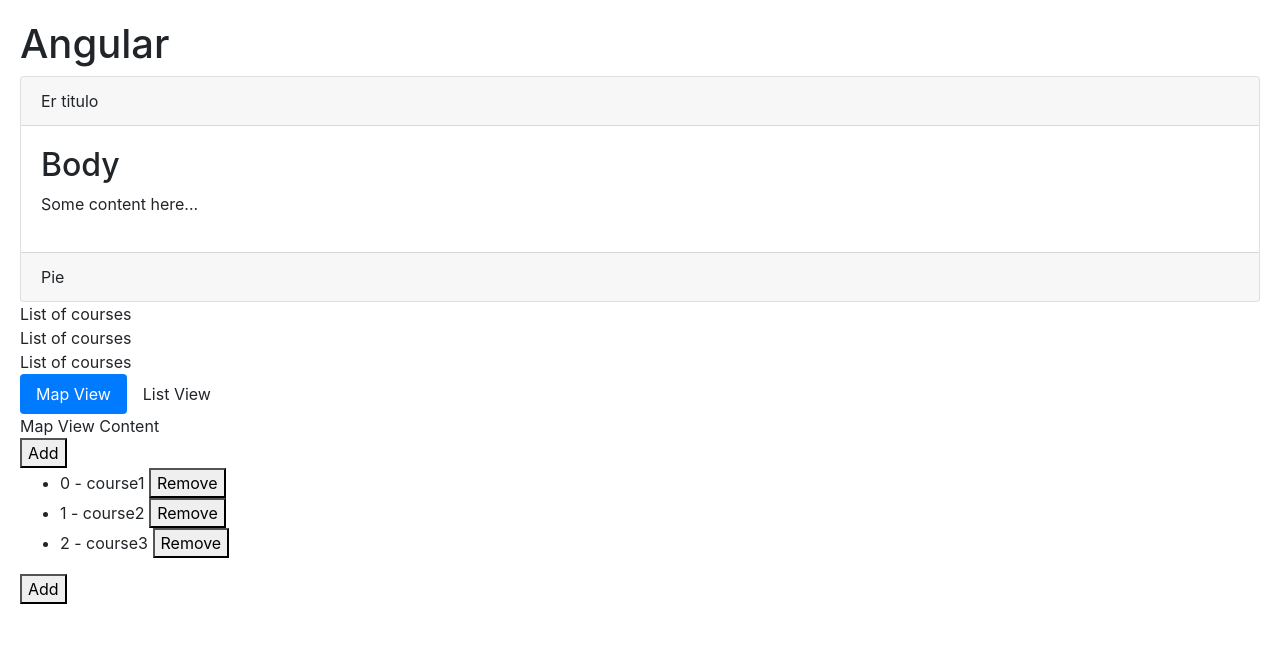
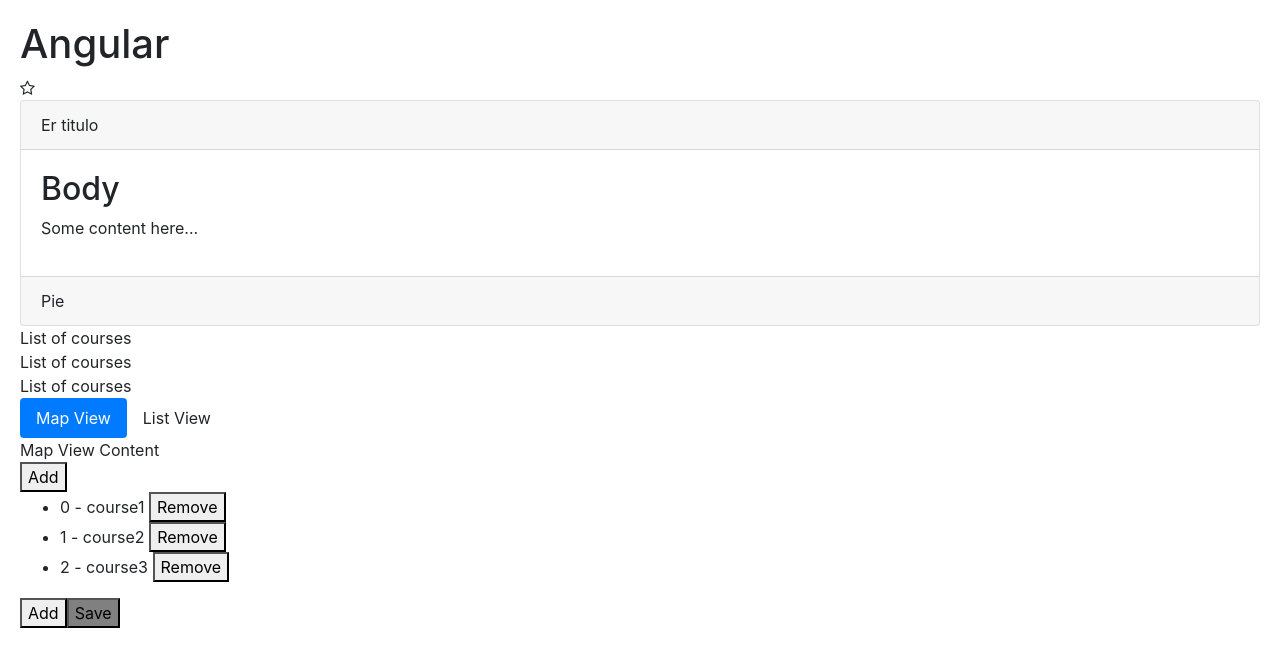
Before and after one commit to TurinTur/Angular, an Angular app: page / in a window 1280 px wide. Shown: the top 666 px of the page. Built offline with nearby package versions, Linux system fonts and the light colour scheme.

Commit message:
073 safe traversal Operator

```diff
--- a/src/app/app.component.html
+++ b/src/app/app.component.html
@@ -1,66 +1,6 @@
 <h1>Angular</h1>
 
-<!-- <courses></courses>
-<app-favorite [is-favorite]="post.isFavorite" (change)="onFavoriteChanged($event)"></app-favorite>     -->     <!-- is-favorite es input, change es output -->
+<!-- <courses></courses>-->
+<app-favorite [is-favorite]="post.isFavorite" (change)="onFavoriteChanged($event)"></app-favorite>          <!-- is-favorite es input, change es output -->
 
-<bootstrap-panel>
-    <div class="heading">Er titulo</div>
-    <div class="body">
-        <h2>Body</h2>
-        <p>Some content here...</p>
-    </div>
-    <ng-container class="footer">Pie</ng-container>  <!-- ng-containter le pasa a ng-content lo que haya dentro (Pie) en vez de pasar el contenedor entero (como pasa con los divs de arriba)  -->
-</bootstrap-panel>
-
-
-<div *ngIf="courses.length > 0">     <!-- si la expresión es true, el elemento se renderizará -->
-    List of courses
-</div>
-<div *ngIf="courses.length == 0">
-     No courses yet
-</div>
-
-<div *ngIf="courses.length > 0;else noCourses ">     <!-- Se puede hacer con algo mas parecido a if/else-->
-    List of courses
-</div>
-<ng-template #noCourses>
-        No courses yet
-</ng-template>
-<ng-template #coursesList>
-        List of courses
-</ng-template>
-
-<div *ngIf="courses.length > 0; then coursesList else noCourses"></div>  <!-- 3ª forma de hacerlo, usando solo ng-templates-->
-<!-- El asterisco * indica que Angular reescribirá todo usando ng-template. El div de arriba sería equivalente a:
-<ng-template [ngIf]="courses.length > 0">
-    <div>
-        List of courses
-    </div>
-</ng-template>
-<ng-template [ngIf]="!(courses.length > 0)">
-      <div>
-        No courses yet
-    </div>
-</ng-template>
--->
-<div [hidden]="true">
-    Otra forma de ocultar un elemento, con el atributo hidden
-</div>
-
-<ul class="nav nav-pills">
-    <li class="nav-item "><a  class="nav-link" [class.active]="viewMode == 'map'" (click)="viewMode='map'"> Map View</a></li>
-    <li class="nav-item"><a  class="nav-link" [class.active]="viewMode == 'list'" (click)="viewMode='list'">List View</a></li>
-</ul>
-<div [ngSwitch]="viewMode">                             <!-- Switch structure-->
-    <div *ngSwitchCase="'map'">Map View Content</div>
-    <div *ngSwitchCase="'list'">List view Content</div>
-    <div *ngSwitchDefault>default</div>
-</div>
-<button (click)="onAdd()">Add</button>
-<ul>
-    <li *ngFor="let course of arrayCourses; index as i; trackBy: trackCourse">      <!-- index te da aceso al indice real. first, last, even, odd tambien disponibles -->
-       {{i}} -  {{course.name}}                                                     <!-- se pasa solo una referencia de función al trackBy, sin ()-->
-       <button (click)="onRemove(course)">Remove</button>
-    </li>
-</ul>
-<button (click)="loadCourses()">Add</button>
+<app-directive></app-directive>
--- a/src/app/app.component.ts
+++ b/src/app/app.component.ts
@@ -28,32 +28,4 @@
     console.log("Favorite Changed: ", eventArgs);
   }
 
-  arrayCourses = [
-    { id:1, name : 'course1'},
-    { id:2, name : 'course2'},
-    { id:3, name : 'course3'},
-  ]
-
-  onAdd (){
-    this.arrayCourses.push({id:4,name:'course4'});
-  }
-
-  onRemove(course){
-    let index = this.arrayCourses.indexOf(course);
-    console.log(index);
-    this.arrayCourses.splice(index, 1);
-  }
-
-  loadCourses(){                      // cada vez que se cargan los cursos, Angular tiene que recontruir esa parte del DOM, incluso si son los mismos objetos con los mismos valores.
-    this.arrayCourses = [             // se puede evitar eso, optimizando el sitio web, con trackBy. ver trackBy: trackCourse en el for del html
-      { id:1, name : 'course1'},
-      { id:2, name : 'course2'},
-      { id:3, name : 'course3'},
-    ]
-  }
-
-  trackCourse(index, course){
-      course ? course.id : undefined;   //como el id es el mismo, el botón loadCourses dejará de re-renderizar la lista de cursos
-  }
-
 }
--- a/src/app/directive/directive.component.html
+++ b/src/app/directive/directive.component.html
@@ -1,3 +1,72 @@
-<p>
-  directive works!
-</p>
+<bootstrap-panel>
+    <div class="heading">Er titulo</div>
+    <div class="body">
+        <h2>Body</h2>
+        <p>Some content here...</p>
+    </div>
+    <ng-container class="footer">Pie</ng-container>  <!-- ng-containter le pasa a ng-content lo que haya dentro (Pie) en vez de pasar el contenedor entero (como pasa con los divs de arriba)  -->
+</bootstrap-panel>
+
+
+<div *ngIf="courses.length > 0">     <!-- si la expresión es true, el elemento se renderizará -->
+    List of courses
+</div>
+<div *ngIf="courses.length == 0">
+     No courses yet
+</div>
+
+<div *ngIf="courses.length > 0;else noCourses ">     <!-- Se puede hacer con algo mas parecido a if/else-->
+    List of courses
+</div>
+<ng-template #noCourses>
+        No courses yet
+</ng-template>
+<ng-template #coursesList>
+        List of courses
+</ng-template>
+
+<div *ngIf="courses.length > 0; then coursesList else noCourses"></div>  <!-- 3ª forma de hacerlo, usando solo ng-templates-->
+<!-- El asterisco * indica que Angular reescribirá todo usando ng-template. El div de arriba sería equivalente a:
+<ng-template [ngIf]="courses.length > 0">
+    <div>
+        List of courses
+    </div>
+</ng-template>
+<ng-template [ngIf]="!(courses.length > 0)">
+      <div>
+        No courses yet
+    </div>
+</ng-template>
+-->
+<div [hidden]="true">
+    Otra forma de ocultar un elemento, con el atributo hidden
+</div>
+
+<ul class="nav nav-pills">
+    <li class="nav-item "><a  class="nav-link" [class.active]="viewMode == 'map'" (click)="viewMode='map'"> Map View</a></li>
+    <li class="nav-item"><a  class="nav-link" [class.active]="viewMode == 'list'" (click)="viewMode='list'">List View</a></li>
+</ul>
+<div [ngSwitch]="viewMode">                             <!-- Switch structure-->
+    <div *ngSwitchCase="'map'">Map View Content</div>
+    <div *ngSwitchCase="'list'">List view Content</div>
+    <div *ngSwitchDefault>default</div>
+</div>
+<button (click)="onAdd()">Add</button>
+<ul>
+    <li *ngFor="let course of arrayCourses; index as i; trackBy: trackCourse">      <!-- index te da aceso al indice real. first, last, even, odd tambien disponibles -->
+       {{i}} -  {{course.name}}                                                     <!-- se pasa solo una referencia de función al trackBy, sin ()-->
+       <button (click)="onRemove(course)">Remove</button>
+    </li>
+</ul>
+<button (click)="loadCourses()">Add</button>
+
+<button
+    [style.backgroundColor] ="canSave ? 'blue': 'gray'"
+    [style.color] = "canSave? 'white': 'black'"
+    [style.fontWeight]="canSave ? 'bold': 'normal'"
+
+    [ngStyle]="{'backgroundColor': canSave ? 'blue': 'gray',
+                 'color': canSave ? 'white': 'black',
+                 'fontWeight' : canSave ? 'white': 'black'
+                }"
+>Save</button>  <!-- ngStyle: Otra forma de hacer lo mismo -->
--- a/src/app/directive/directive.component.ts
+++ b/src/app/directive/directive.component.ts
@@ -1,15 +1,52 @@
 import { Component, OnInit } from '@angular/core';
+
 
 @Component({
   selector: 'app-directive',
   templateUrl: './directive.component.html',
   styleUrls: ['./directive.component.css']
 })
-export class DirectiveComponent implements OnInit {
+export class DirectiveComponent {
 
   constructor() { }
 
-  ngOnInit() {
+  title = 'app';
+  post = {
+    title: "Title",
+    isFavorite: false
+  }
+  courses = [1,2];
+  viewMode = 'map';
+
+
+
+  arrayCourses = [
+    { id:1, name : 'course1'},
+    { id:2, name : 'course2'},
+    { id:3, name : 'course3'},
+  ]
+
+  onAdd (){
+    this.arrayCourses.push({id:4,name:'course4'});
   }
 
+  onRemove(course){
+    let index = this.arrayCourses.indexOf(course);
+    console.log(index);
+    this.arrayCourses.splice(index, 1);
+  }
+
+  loadCourses(){                      // cada vez que se cargan los cursos, Angular tiene que recontruir esa parte del DOM, incluso si son los mismos objetos con los mismos valores.
+    this.arrayCourses = [             // se puede evitar eso, optimizando el sitio web, con trackBy. ver trackBy: trackCourse en el for del html
+      { id:1, name : 'course1'},
+      { id:2, name : 'course2'},
+      { id:3, name : 'course3'},
+    ]
+  }
+
+  trackCourse(index, course){
+      course ? course.id : undefined;   //como el id es el mismo, el botón loadCourses dejará de re-renderizar la lista de cursos
+  }
+
+  canSave =false;
 }
--- a/src/app/favorite/favorite.component.html
+++ b/src/app/favorite/favorite.component.html
@@ -2,10 +2,15 @@
 <style>
 
 </style>
+<!--    [class.fa-star]="isFavorite"
+        [class.fa-star-o]="!isFavorite"   -->
 <span
     class="fa"
-    [class.fa-star]="isFavorite"
-    [class.fa-star-o]="!isFavorite"
-    (click)="onClick()"
-    >
-  </span>>
+    [ngClass]="{
+      'fa-star': isFavorite,
+      'fa-star-o': !isFavorite
+    }"
+    (click)="onClick()">
+     <!-- Arriba: ngClass, atribute directive. 2ª forma de aplicar los dos estilos, en vez de usando dos class.fa ngClass contiene un objeto con par clave/valor,
+      cada par representa una clase css, segun el valor se renderizará o no -->
+  </span>
```
